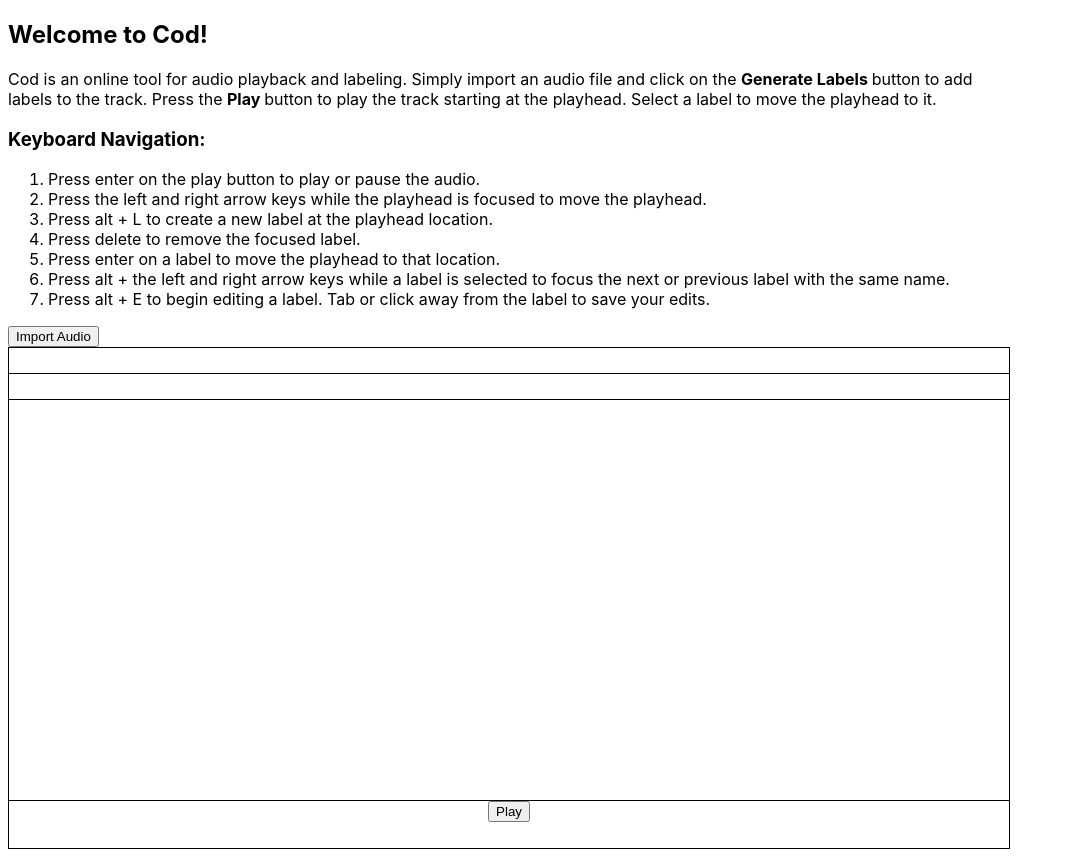
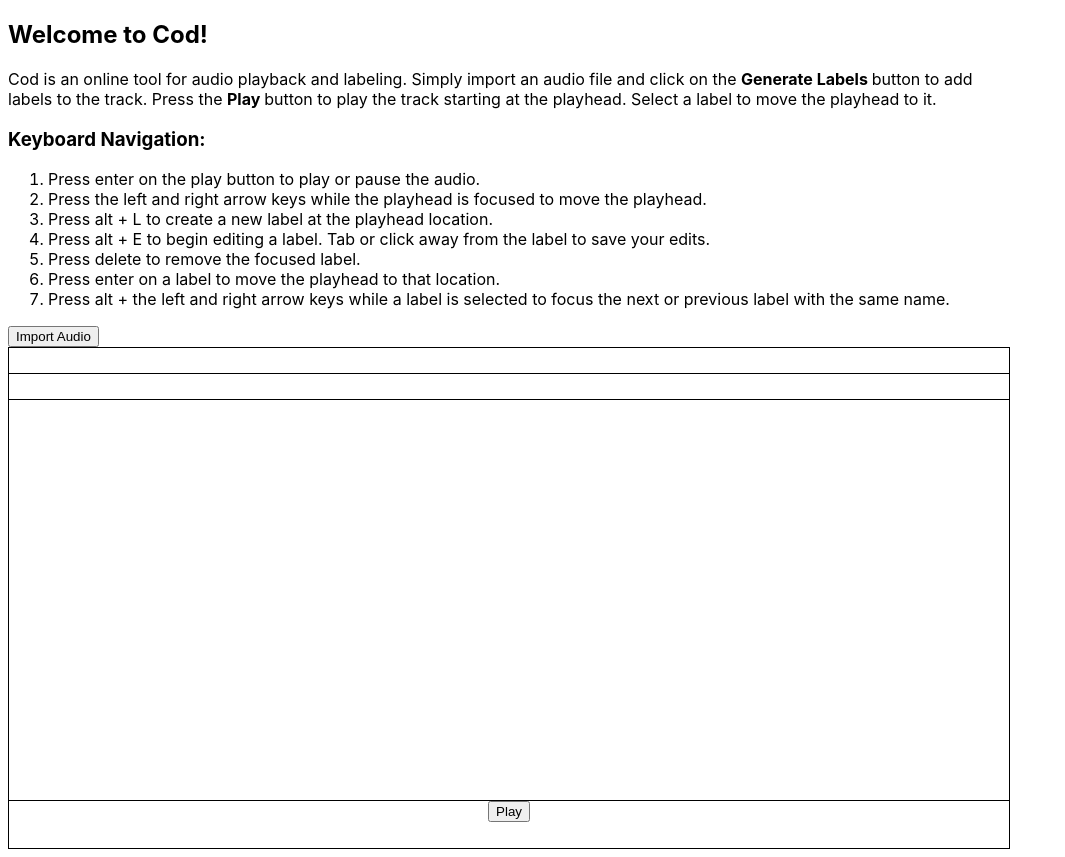
Before and after one commit to cod-audio/cod, a React app: page / in a window 1280 px wide. Shown: the whole page, without its empty margins (0-1065 px from the left). Built offline with nearby package versions, Linux system fonts and the light colour scheme.

Commit message:
Cleaning

```diff
--- a/src/components/LabelGenerator.tsx
+++ b/src/components/LabelGenerator.tsx
@@ -24,8 +24,8 @@ class LabelGenerator extends Component<LabelGeneratorProps, LabelGeneratorState>
 
     getLabels = () => {
         this.setState({ disabled: true });
-        // axios.post(`${api.url}/api/label-track`, {
-        axios.post(`${api.dev}/api/label-track`, {
+        axios.post(`${api.url}/api/label-track`, {
+        // axios.post(`${api.dev}/api/label-track`, {
             buffer: this.props.audioBuffer.getChannelData(0),
             sampleRate: this.props.audioBuffer.sampleRate
         }, {
--- a/src/components/PageDescription.tsx
+++ b/src/components/PageDescription.tsx
@@ -24,15 +24,15 @@ class PageDescription extends Component<{}, {}> {
                     is focused to move the playhead.
                 </li>
                 <li>Press alt + L to create a new label at the playhead location.</li>
+                <li>
+                    Press alt + E to begin editing a label. Tab or click away from the
+                    label to save your edits.
+                </li>
                 <li>Press delete to remove the focused label.</li>
                 <li>Press enter on a label to move the playhead to that location.</li>
                 <li>
                     Press alt + the left and right arrow keys while a label is
                     selected to focus the next or previous label with the same name.
-                </li>
-                <li>
-                    Press alt + E to begin editing a label. Tab or click away from the
-                    label to save your edits.
                 </li>
             </ol>
         </section>
```
